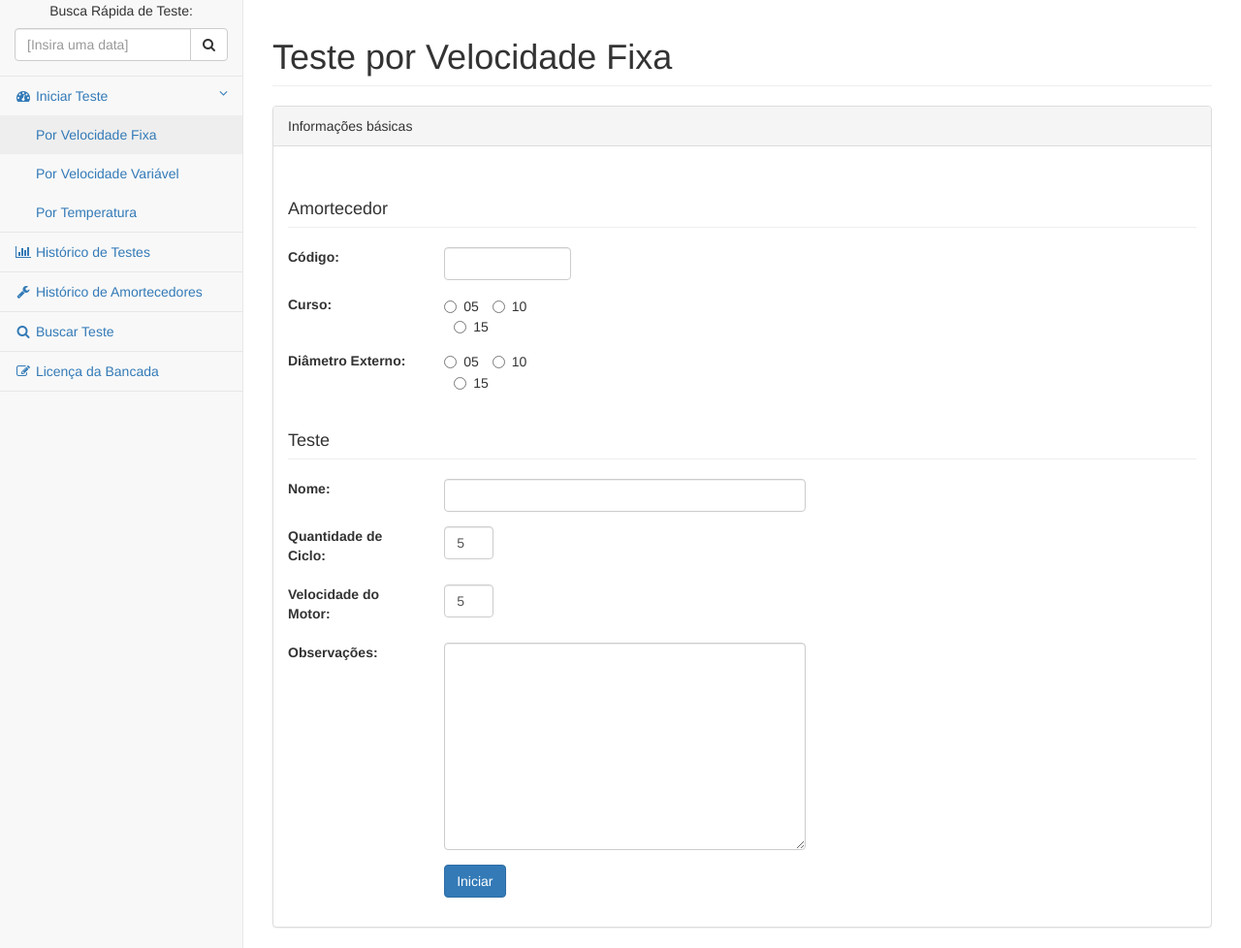
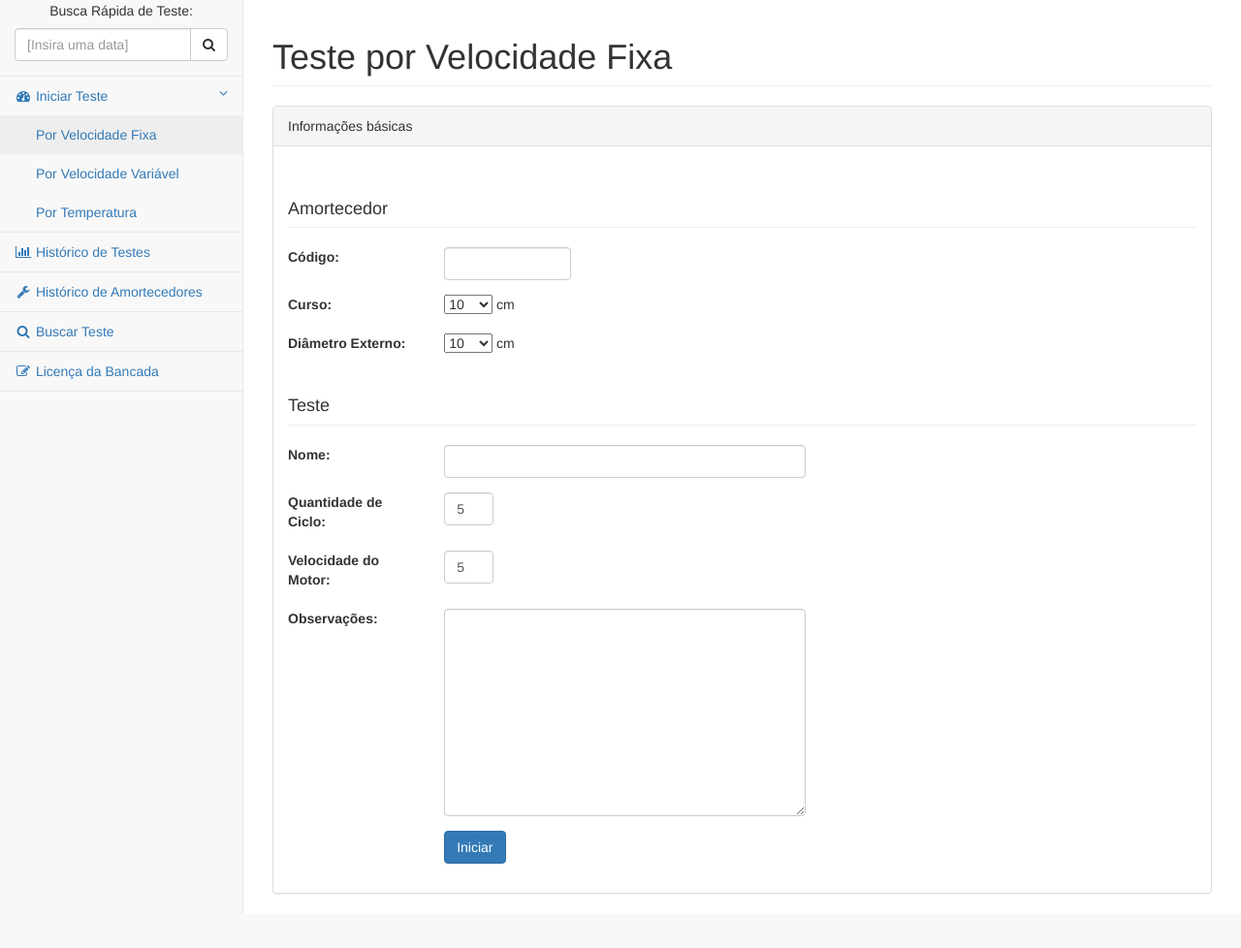
Before and after one commit to ristovao/BancadaDeTesteParaAmortecedor, a Django app: page /iniciarTesteVelocidadeFixa in a window 1280 px wide. Shown: the part 72-1050 px from the top of the page at 97% size. After the commit the page ends 1015 px from the top, so only its background shows below. Run offline with Django 3.2, Linux system fonts and the light colour scheme; a user stored in the database is signed in; data comes from the database, SQL or seed files in the repository; some libraries are stand-ins or nearby versions.

Commit message:
Ajustando dropdown

```diff
--- a/app/models.py
+++ b/app/models.py
@@ -12,8 +12,8 @@ class Amortecedor (models.Model):
 
 	#amortecedor_id = models.AutoField(primary_key=True, verbose_name='ID do Amortecedor')
 	amortecedor_codigo = models.CharField(max_length=45, primary_key=True, verbose_name='Código')
-	amortecedor_diametro_externo = models.IntegerField(verbose_name='Tamanho do Diâmetro Externo')
-	amortecedor_curso = models.IntegerField(verbose_name='Tamanho do Curso')
+	amortecedor_diametro_externo = models.FloatField(verbose_name='Tamanho do Diâmetro Externo')
+	amortecedor_curso = models.FloatField(verbose_name='Tamanho do Curso')
 
 	def __repr__(self):
 		return self.amortecedor_codigo
--- a/app/templates/app/iniciarTesteVelocidadeFixa.html
+++ b/app/templates/app/iniciarTesteVelocidadeFixa.html
@@ -58,11 +58,11 @@
                                 <label class="col-sm-2 form-control-label" for="id_amortecedor_curso">Curso:</label>
 
                                 <div class="col-sm-2">
-                                    <label class="radio-inline" for="id_amortecedor_curso_0"><input type="radio" name="amortecedor_curso" id="id_amortecedor_curso_5" value="5">05</label>
-
-                                    <label class="radio-inline" for="id_amortecedor_curso_1"><input type="radio" name="amortecedor_curso" id="id_amortecedor_curso_10" value="10">10</label>
-
-                                    <label class="radio-inline" for="id_amortecedor_curso_2"><input type="radio" name="amortecedor_curso" id="id_amortecedor_curso_15" value="15">15</label>
+                                    <select id="id_amortecedor_curso" name="amortecedor_curso">
+                                    <option value="10.0" selected="selected">10</option>
+                                    <option value="12.5">12.5</option>
+                                    <option value="15.0">15</option>
+                                    </select> cm
                                 </div>
                             </div>
 
@@ -70,12 +70,12 @@
                                 {{ form.amortecedor_diametro_externo.errors }}
                                 <label class="col-sm-2 form-control-label" for="id_amortecedor_diametro_externo">Diâmetro Externo:</label>
                                 <div class="col-sm-2">
-                                    <label class="radio-inline" for="id_amortecedor_diametro_externo"><input type="radio" name="id_amortecedor_diametro_externo" id="id_amortecedor_diametro_externo_5" value="5">05</label>
-
-                                    <label class="radio-inline" for="id_amortecedor_diametro_externo"><input type="radio" name="id_amortecedor_diametro_externo" id="id_amortecedor_diametro_externo_10" value="10">10</label>
-
-                                    <label class="radio-inline" for="id_amortecedor_diametro_externo"><input type="radio" name="id_amortecedor_diametro_externo" id="id_amortecedor_diametro_externo_15" value="15">15</label>
-                                </div>
+                                    <select id="id_amortecedor_diametro_externo" name="amortecedor_diametro_externo">
+                                    <option value="10.0" selected="selected">10</option>
+                                    <option value="12.5">12.5</option>
+                                    <option value="15.0">15</option>
+                                    </select>  cm
+                                    </div>
                             </div>
 
 
@@ -173,16 +173,19 @@ $.ajax({
         $.getJSON(url, function(dadosRetorno){
              try{
                  // Insere os dados em cada campo
-                 $(':radio:not(:checked)').attr('disabled', true);
 
-                 $("#id_amortecedor_diametro_externo_"+dadosRetorno.amortecedor_diametro_externo).attr('checked', true);
-                 $("#id_amortecedor_curso_"+dadosRetorno.amortecedor_curso).attr('checked', true);
-                 //$("#id_amortecedor_diametro_externo").prop('readonly', true);
-                 //$("#id_amortecedor_curso").prop('readonly', true);
+                 //$("#id_amortecedor_diametro_externo_"+dadosRetorno.amortecedor_diametro_externo).attr('checked', true);
+                 //$("#id_amortecedor_curso_"+dadosRetorno.amortecedor_curso).attr('checked', true);
+                 //$(':radio').attr('disabled', true);
                  if (dadosRetorno.erro) {
-                     //$("#id_amortecedor_diametro_externo").prop('readonly', false);
-                     //$("#id_amortecedor_curso").prop('readonly', false);
-                     $(':radio:not(:checked)').attr('disabled', false);
+                     $("#id_amortecedor_diametro_externo").prop('readonly', false);
+                     $("#id_amortecedor_curso").prop('readonly', false);
+                     //$(':radio').attr('disabled', false);
+                 }else{
+                     $("#id_amortecedor_diametro_externo").val(dadosRetorno.amortecedor_diametro_externo);
+                     $("#id_amortecedor_curso").val(dadosRetorno.amortecedor_curso);
+                     $("#id_amortecedor_diametro_externo").prop('readonly', true);
+                     $("#id_amortecedor_curso").prop('readonly', true);
                  }
              }catch(ex){
 
```
